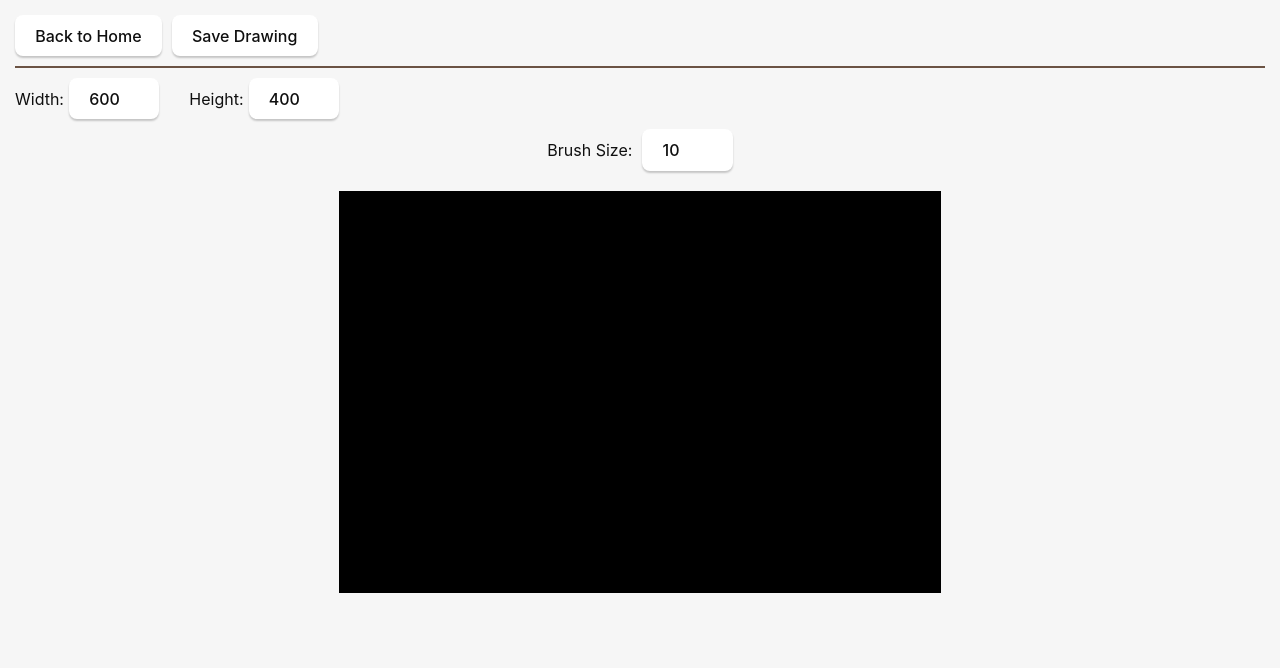
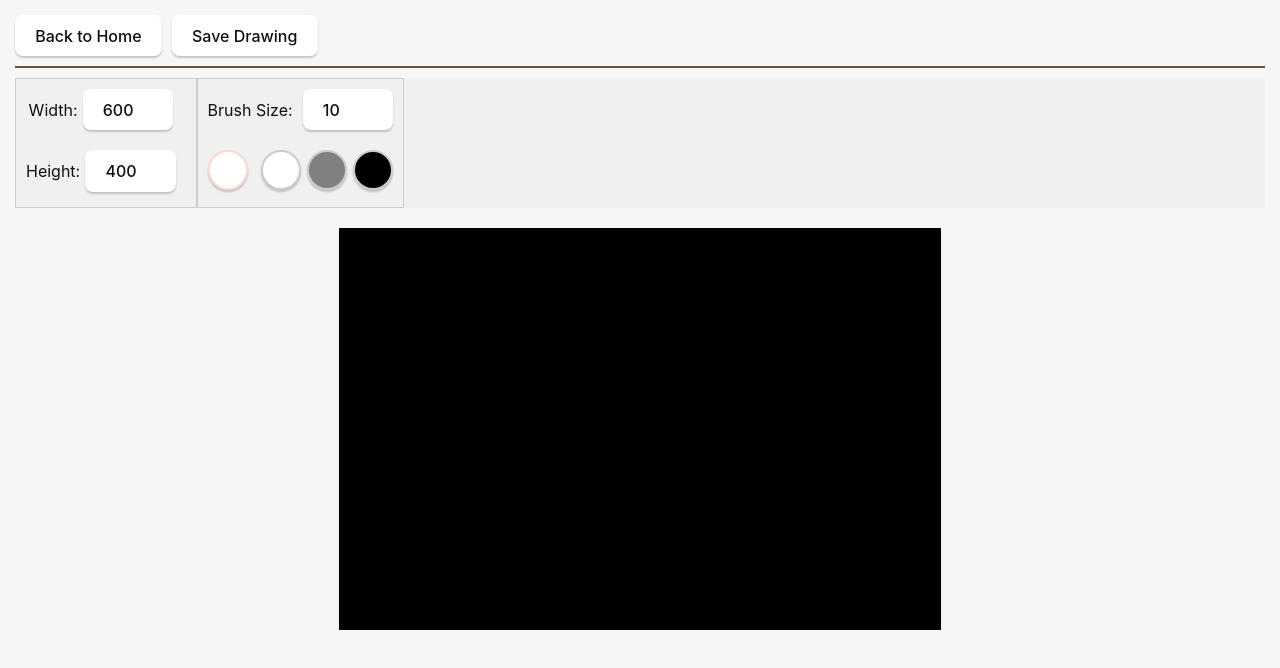
Before and after one commit to grahamasam/Autostereogram_Builder, a React (Vite) app: page /canvas in a window 1280 px wide. Shown: the top 668 px of the page. Built offline with nearby package versions, Linux system fonts and the light colour scheme.

Commit message:
depth map additions: change brush color, toolbar for options

```diff
--- a/src/App.css
+++ b/src/App.css
@@ -43,7 +43,6 @@ canvas {
   margin: 10px auto;
   padding: 10px;
   font-size: 16px;
-  border: none;
   background-color: #fee6e3;
   color: #111;
   border: 2px solid #6b5344;
@@ -85,3 +84,41 @@ hr {
   border-top: 2px solid #6b5344; /* Adjust color and thickness */
   margin: 20px 0; /* Adjust spacing */
 }
+
+
+
+.resizable-container {
+  position: relative;
+  width: 100%;
+  height: 130px; /* Initial height of the resizable container */
+  background-color: #f0f0f0;
+  overflow: hidden;
+  display: flex; /* Use flexbox for horizontal layout */
+}
+
+.content {
+  border: 1px solid #ccc;
+}
+
+.inner-content {
+  padding: 10px;
+}
+
+.brush-color-button {
+  display: inline-block;
+  padding: 10px;
+  height: 40px;
+  width: 40px;
+  font-size: 16px;
+  color: white;
+  background-color: var(--button-color, #007bff); /* Default color if not specified */
+  border: 2px solid #ccc;
+  border-radius: 70%; /* Makes the button circular */
+  cursor: pointer;
+  text-decoration: none; /* Remove underline from button */
+  outline: none; /* Remove default focus outline */
+}
+
+.brush-color-button:hover {
+  border: 2px solid #fed8d3;
+}
--- a/src/Canvas.jsx
+++ b/src/Canvas.jsx
@@ -1,5 +1,6 @@
 import React, { useRef, useState, useEffect } from 'react';
 import { Link } from 'react-router-dom';
+import './App.css';
 
 /*
 canvas elements and functionality for drawing a depth map
@@ -11,6 +12,7 @@ const Canvas = () => {
   const [brushSize, setBrushSize] = useState(10);  // Default brush size
   const [width, setWidth] = useState(600);
   const [height, setHeight] = useState(400);
+  const [brushColor, setBrushColor] = useState('white');
 
   const startDrawing = (e) => {
     const canvas = canvasRef.current;
@@ -33,7 +35,7 @@ const Canvas = () => {
     // Draw the circle
     context.beginPath();
     context.arc(centerX, centerY, brushSize, 0, 2 * Math.PI);
-    context.fillStyle = 'white'; // Set fill color
+    context.fillStyle = brushColor; // Set fill color
     context.fill(); // Fill the circle
   };
 
@@ -67,6 +69,10 @@ const Canvas = () => {
     setBrushSize(e.target.value);
   };
 
+  const handleColorChange = (color) => {
+    setBrushColor(color);
+  };
+
   return (
     <div style={{ margin: '15px'}}>
       <div style={{ marginBottom: '10px', display: 'flex', alignItems: 'center' }}>
@@ -76,16 +82,20 @@ const Canvas = () => {
         <button style={{ display: 'block', marginRight: '0' }} onClick={saveDrawing}>Save Drawing</button>
       </div >
       <hr style={{ margin: '10px 0' }} />
-      <div style={{ marginBottom: '10px', display: 'flex', alignItems: 'center' }}>
+      <div class="resizable-container">
+        <div class="content">
+          <div class="inner-content">
             <label style={{ marginRight: '10px' }}>
               Width:
               <input
                 type="number"
                 value={width}
                 onChange={(e) => setWidth(parseInt(e.target.value))}
-            style={{ marginLeft: '5px', marginRight: '20px', width: '50px' }}
+                style={{ marginLeft: '5px', width: '50px' }}
               />
             </label>
+          </div>
+          <div class="inner-content">
             <label style={{ marginRight: '10px' }}>
               Height:
               <input
@@ -96,7 +106,9 @@ const Canvas = () => {
               />
             </label>
           </div>
-      <div>
+        </div>
+        <div class="content">
+          <div class="inner-content">
             <label>
               Brush Size:
               <input
@@ -107,6 +119,15 @@ const Canvas = () => {
                 style={{ marginLeft: '10px', width: '50px' }}
               />
             </label>
+          </div>
+          <div class="inner-content" style={{ display: 'flex', justifyContent: 'space-between' }}>
+            <button class="brush-color-button" style={{ '--button-color': brushColor, border: '2px solid #fed8d3' }}></button>
+            <div style={{ width: '2px' }}></div>
+            <button class="brush-color-button" style={{ '--button-color': 'white' }} onClick={() => handleColorChange('white')}></button>
+            <button class="brush-color-button" style={{ '--button-color': 'grey' }} onClick={() => handleColorChange('grey')}></button>
+            <button class="brush-color-button" style={{ '--button-color': 'black' }} onClick={() => handleColorChange('black')}></button>
+          </div>
+        </div>
       </div>
 
       <canvas
```
Lines whose indentation alone changed are shown as unchanged.
